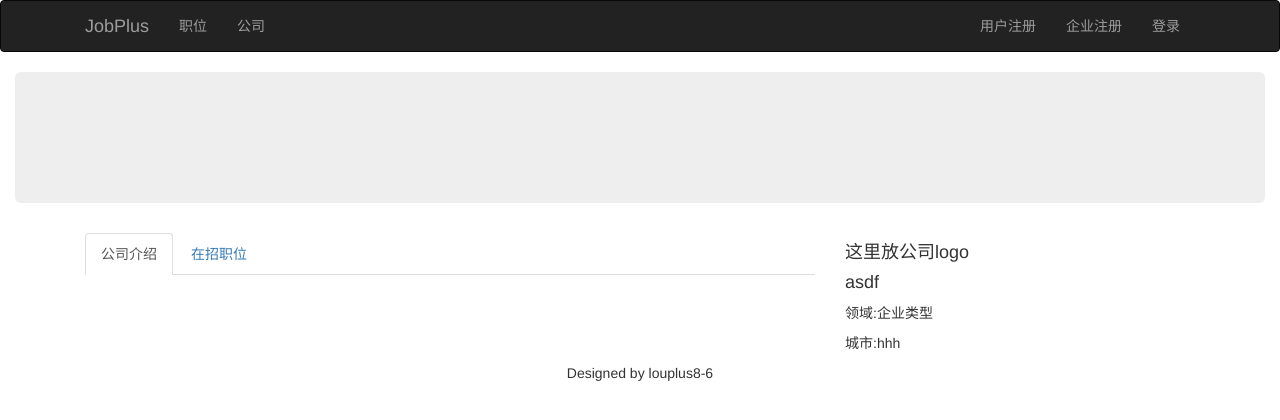
After one commit to LouPlus/jobplus8-6, a Flask app: template jobplus/templates/company/company_details.html in a window 1280 px wide. The commit adds this page. Shown: the top 420 px of the page. Run offline with Flask 2, Linux system fonts and the light colour scheme; the template is opened without the code that fills it, so the values that code supplies are empty; some libraries are stand-ins or nearby versions.

Commit message:
fix #13,fix #14

```diff
--- a/jobplus/static/main.css
+++ b/jobplus/static/main.css
@@ -25,3 +25,15 @@ text-align: center;
 .nav-pagination {
 	text-align: center;
 }
+
+.job-item {
+    border: 1px solid #eee;
+    border-left: 5px solid #00b38a;
+    padding: 15px 10px;
+    margin-bottom: 15px;
+
+}
+
+.job-salary {
+	color: red
+}
--- a/jobplus/templates/base.html
+++ b/jobplus/templates/base.html
@@ -50,4 +50,7 @@
 			{% endblock %}
 		</div>
 </div>
+	<script src="https://cdn.staticfile.org/jquery/2.1.1/jquery.min.js"></script>
+	<script src="https://cdn.staticfile.org/twitter-bootstrap/3.3.7/js/bootstrap.min.js"></script>
+
 </body>
--- /dev/null
+++ b/jobplus/templates/company/company_details.html
@@ -0,0 +1,49 @@
+{% extends 'base.html' %}
+{% block body %}
+<div class="container-fluid header">
+	<div class="jumbotron">
+		<div class="container">
+		<h2>{{ company.company_name }}</h2>
+
+		<span> {{ company.website }}</span>
+		</div>
+		</p>
+	</div>
+</div>
+<div class="container">
+	<div class="col-md-8">
+		<ul id="myTab" class="nav nav-tabs">
+			<li class="active"><a href="#home" data-toggle="tab">公司介绍</a></li>
+			<li><a href="#job" data-toggle="tab">在招职位</a></li>
+		</ul>
+		<div id="myTabContent" class="tab-content">
+			<div class="tab-pane fade in active" id="home">
+				<span>{{ company.company_description }}</span>
+			</div>
+			<div class="tab-pane fade" id="job">
+				{% for job in job %}
+
+					<div class="job-item"><a href="{{ url_for('front.job_details',job_id=job.id)}}" style="text-decoration:none;">
+						<h3>{{ job.jobname }}</h3>
+						<h4><p class="job-salary">{{ job.salary_min }} - {{ job.salary_max }}</p>经验 {{ job.exprience }}年</h4>
+
+						</a>
+					</div>
+
+
+				{% endfor %}
+			</div>
+
+		</div>
+
+	</div>
+	<div class="col-md-4">
+		<h4>这里放公司logo</h4>
+		<h4>asdf</h4>
+		<p>领域:企业类型</p>
+		<p>城市:hhh</p>
+
+	</div>
+</div>
+
+{% endblock %}
--- a/jobplus/templates/index.html
+++ b/jobplus/templates/index.html
@@ -25,7 +25,7 @@
 	<div class="col-sm-6 col-md-4">
 		<div class="job-box">
 			<div class="caption">
-				<a href="">
+				<a href="{{ url_for('front.job_details',job_id=job[i].id)}}">
 					<b>{{ job[i].jobname }}</b>
 					<span class="timesince"> {{(time-job[i].created_at).days}} 天前</span>
 					<p>经验{{job[i].exprience }}年</p>
--- a/jobplus/templates/job/job.html
+++ b/jobplus/templates/job/job.html
@@ -15,7 +15,7 @@
 	<div class="col-sm-6 col-md-4">
 		<div class="job-box">
 			<div class="caption">
-				<a href="">
+				<a href="{{ url_for('front.job_details',job_id=job.id)}}">
 					<b>{{ job.jobname }}</b>
 					<span class="timesince">  {{(time-job.created_at).days}} 天前</span>
 					<p>经验{{job.exprience }}年</p>
```
Also changed, not shown: jobplus/generator.py (+9 -5 lines), jobplus/handlers/front.py (+16 -2 lines), jobplus/migrations/versions/5bb5cd591ff5_fix_user.py (added, +34 -0 lines), jobplus/models.py (+15 -13 lines), jobplus/templates/job/job_details.html (added, +35 -0 lines), jobplus/templates/company/company.html (added).
